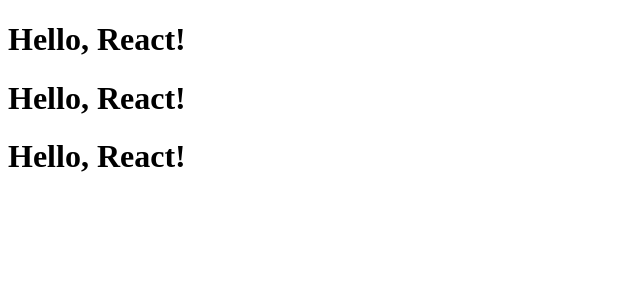
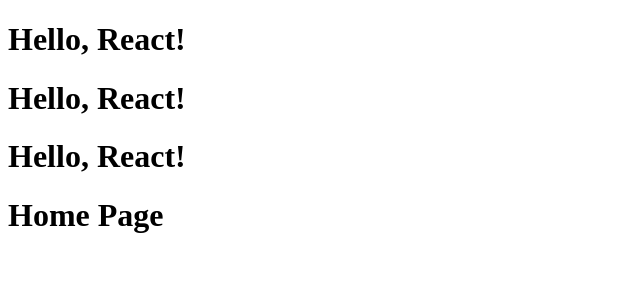
Before and after one commit to Salam-Kachi/React-AbdAlrahman, a JavaScript app: page / in a window 1280 px wide. Shown: the top 300 px of the page, without its empty margins (0-640 px from the left). Built offline with nearby package versions, Linux system fonts and the light colour scheme.

Commit message:
Creating Home Page

```diff
--- /dev/null
+++ b/src/Home.js
@@ -0,0 +1,4 @@
+const Home = () => {
+  return <h1>Home Page</h1>;
+};
+export default Home;
--- a/src/index.js
+++ b/src/index.js
@@ -1,6 +1,7 @@
 import ReactDOM from "react-dom/client";
 
 import App from "./App";
+import Home from "./Home";
 const rootItem = document.getElementById("root");
 
 const root = ReactDOM.createRoot(rootItem);
@@ -10,5 +11,6 @@
     <App />
     <App />
     <App />
+    <Home/>
   </>,
 );
```
